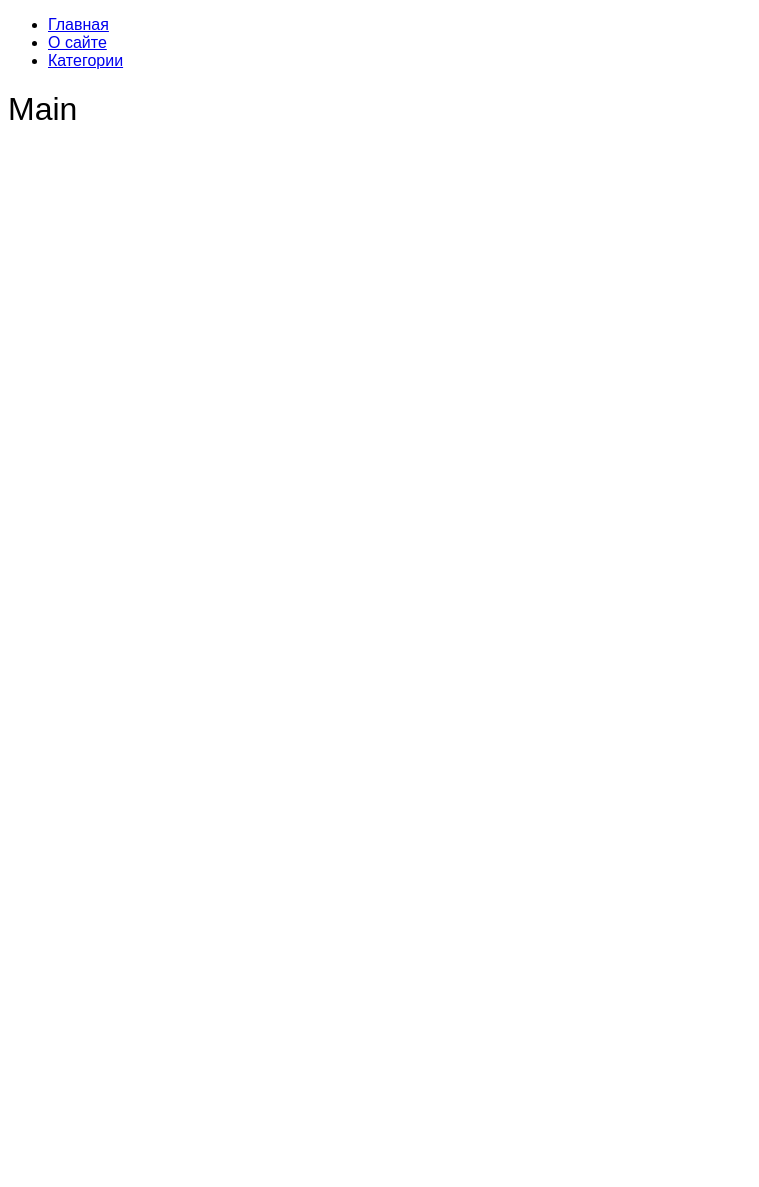
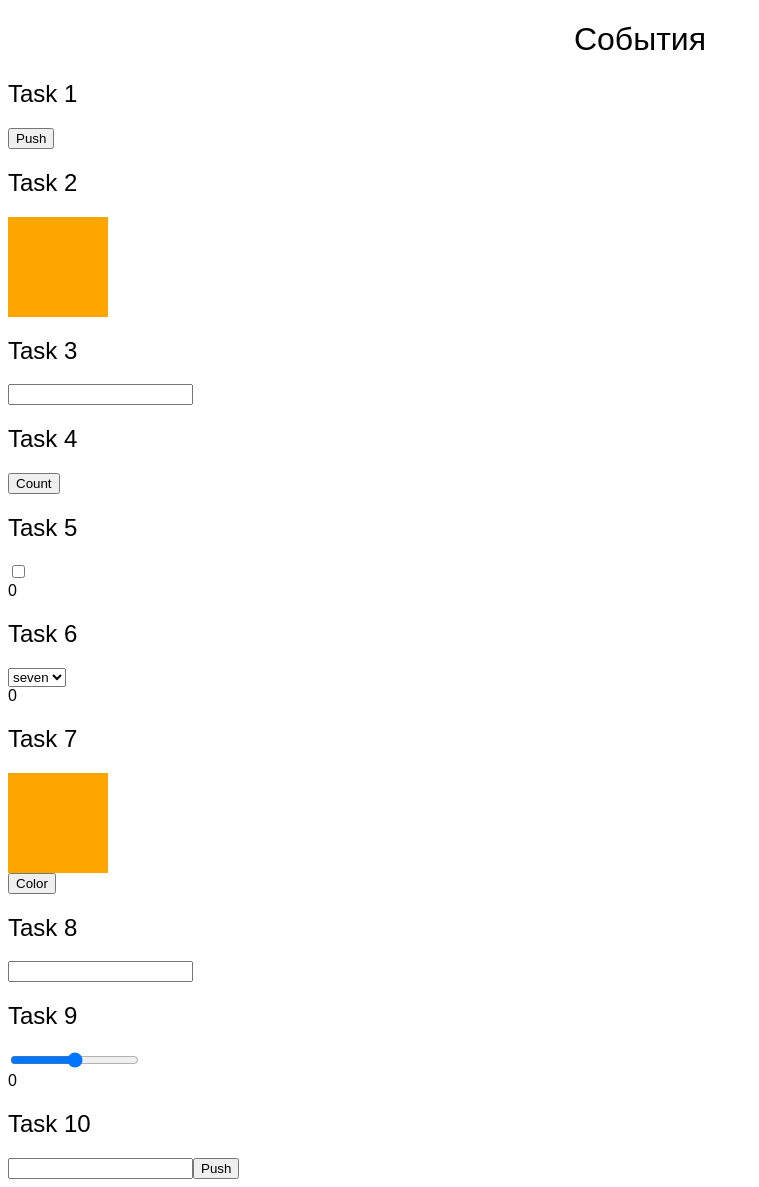
Before and after one commit to AndriiIladii/ReactCourse, a React (Create React App) app: page / in a window 1280 px wide. Shown: the whole page, without its empty margins (0-759 px from the left). Before the commit the page ends 800 px from the top, so only its background shows below. Built offline with nearby package versions, Linux system fonts and the light colour scheme; a web font is replaced by a local one.

Commit message:
lesson 4 done

```diff
--- a/src/About.jsx
+++ /dev/null
@@ -1,11 +0,0 @@
-import React from "react";
-
-const About = () => {
-  return (
-    <>
-      <h1>About</h1>
-    </>
-  );
-};
-
-export default About;
--- a/src/App.jsx
+++ b/src/App.jsx
@@ -1,31 +1,145 @@
 import React from "react";
-import Header from "./Header";
-import Category from "./Category";
-import About from "./About";
-import Footer from "./Footer";
-import Home from "./Home";
-import CategoryDescription from "./CategoryDescription";
-import Error from "./Error";
+import { useState } from "react";
 
-import { BrowserRouter as Router, Routes, Route, Link } from "react-router-dom";
 import * as styles from "./App.module.css";
 
 const App = () => {
+  let count4 = 0;
+
+  const [out5Value, setOut5Value] = useState(0);
+  const [output6Value, setOut6Value] = useState(0);
+  const [output8Value, setOut8Value] = useState("");
+  const [output9Value, setOut9Value] = useState(0);
+
+  let div6 = React.createRef();
+  let div7 = React.createRef();
+  let div8 = React.createRef();
+  let div9 = React.createRef();
+  let div10 = React.createRef();
+
+  function task1() {
+    console.log("task2");
+  }
+  function task2(event) {
+    event.target.classList.add("active");
+  }
+  function task3(event) {
+    console.log(event.target.value);
+  }
+  function task4() {
+    count4++;
+    console.log(count4);
+  }
+  function task5(event) {
+    let val = 0;
+    if (event.target.checked) val = event.target.value;
+    setOut5Value(val);
+  }
+  function task6() {
+    setOut6Value(inputChange.current.value);
+  }
+
+  function getRandomInt(min, max) {
+    return Math.floor(Math.random() * (max - min + 1)) + min;
+  }
+
+  function task7() {
+    div7.current.style.backgroundColor = `rgb(${getRandomInt(
+      0,
+      255
+    )}, ${getRandomInt(0, 255)}, ${getRandomInt(0, 255)})`;
+  }
+  function task8(event) {
+    if (!isNaN(+event.key)) {
+      setOut8Value(output8Value + 1);
+    } else {
+      setOut8Value(output8Value + 0);
+    }
+  }
+  function task9() {
+    setOut9Value(div9.current.value);
+  }
+  let ar10 = [5, 6, 7];
+  function task10() {
+    let value = div10.current.value;
+    ar10.push(value);
+    console.log(ar10);
+  }
   return (
     <>
-      <Router>
-        <Header />
-        <Routes>
-          <Route exact path="/" element={<Home />} />
-          <Route path="/About" element={<About />} />
-          <Route path="/Category" element={<Category />} />
-          <Route
-            path="/CategoryDescription/:url"
-            element={<CategoryDescription />}
-          />
-          <Route path="*" element={<Error />} />
-        </Routes>
-      </Router>
+      <h1>События</h1>
+      <section>
+        <h2>Task 1</h2>
+        <button className="task-1" onClick={task1}>
+          Push
+        </button>
+      </section>
+      <section>
+        <h2>Task 2</h2>
+        <div className={styles.task2} onMouseEnter={task2}></div>
+      </section>
+      <section>
+        <h2>Task 3</h2>
+        <input type="text" className="task-3" onInput={task3} />
+      </section>
+      <section>
+        <h2>Task 4</h2>
+        <button className="task-4" onClick={task4}>
+          Count
+        </button>
+      </section>
+      <section>
+        <h2>Task 5</h2>
+        <input type="checkbox" defaultalue="55" onChange={task5} />
+        <div className="out5">{out5Value}</div>
+      </section>
+      <section>
+        <h2>Task 6</h2>
+        <select className="task-6" ref={div6} onChange={task6}>
+          <option value="7">seven</option>
+          <option value="4">four</option>
+          <option value="9">nine</option>
+          <option value="10">ten</option>
+        </select>
+        <div className="out6">{output6Value}</div>
+      </section>
+      <section>
+        <h2>Task 7</h2>
+        <div className={styles.block7} ref={div7}></div>
+        <button className="task-7" onClick={task7}>
+          Color
+        </button>
+      </section>
+      <section>
+        <h2>Task 8</h2>
+        <input
+          type="text"
+          className="task-8"
+          ref={div8}
+          onKeyUp={task8}
+        ></input>
+        <div className="out-8">{output8Value}</div>
+      </section>
+      <section>
+        <h2>Task 9</h2>
+        <input
+          type="range"
+          className="task-9"
+          ref={div9}
+          onInput={task9}
+        ></input>
+        <div className="out-9">{output9Value}</div>
+      </section>
+      <section>
+        <h2>Task 10</h2>
+        <input
+          type="number"
+          className="i-10"
+          ref={div10}
+          onClick={task10}
+        ></input>
+        <button className="task-10">Push</button>
+      </section>
     </>
   );
 };
--- a/src/App.module.css
+++ b/src/App.module.css
@@ -4,3 +4,34 @@
   font-family: "Bellota Text", sans-serif;
   font-weight: 400;
 }
+
+.container {
+  max-width: 1200px;
+  padding: 0 30px;
+  margin: 0 auto;
+  min-height: 100vh;
+  background-color: #b9b5b5;
+}
+
+h1 {
+  text-align: center;
+}
+
+#root {
+  margin: 40px auto;
+  max-width: 1000px;
+  background: #c0c0c0;
+  padding: 10px;
+}
+
+.test,
+.task2,
+.block7 {
+  width: 100px;
+  height: 100px;
+  background: orange;
+}
+
+.active {
+  border: 3px solid red;
+}
--- a/src/Category.jsx
+++ /dev/null
@@ -1,24 +0,0 @@
-import React from "react";
-import { useLocation, NavLink } from "react-router-dom";
-
-const Category = () => {
-  const url = useLocation();
-  return (
-    <>
-      <h1>Category</h1>
-      <ul>
-        <li>
-          <NavLink to={`${url.pathname}/notebook`}>Ноутбуки</NavLink>
-        </li>
-        <li>
-          <NavLink to={`${url.pathname}/monitor`}>Мониторы</NavLink>
-        </li>
-        <li>
-          <NavLink to={`${url.pathname}/cellphone`}>Мобильные телефоны</NavLink>
-        </li>
-      </ul>
-    </>
-  );
-};
-
-export default Category;
--- a/src/CategoryDescription.jsx
+++ /dev/null
@@ -1,14 +0,0 @@
-import React from "react";
-import { useParams, Link } from "react-router-dom";
-
-const CategoryDescription = () => {
-  let { url } = useParams();
-  return (
-    <>
-      <Link to="/Category"></Link>
-      <h1>Category: {url}</h1>
-    </>
-  );
-};
-
-export default CategoryDescription;
--- a/src/Error.jsx
+++ /dev/null
@@ -1,11 +0,0 @@
-import React from "react";
-
-const Error = () => {
-  return (
-    <>
-      <h1>404</h1>
-    </>
-  );
-};
-
-export default Error;
--- a/src/Footer.jsx
+++ /dev/null
@@ -1,7 +0,0 @@
-import React from "react";
-
-const Footer = () => {
-  return <></>;
-};
-
-export default Footer;
--- a/src/Header.jsx
+++ /dev/null
@@ -1,24 +0,0 @@
-import React from "react";
-import { Link } from "react-router-dom";
-
-const Header = () => {
-  return (
-    <>
-      <nav>
-        <ul>
-          <li>
-            <Link to="/">Главная</Link>
-          </li>
-          <li>
-            <Link to="/About">О сайте</Link>
-          </li>
-          <li>
-            <Link to="/Category">Категории</Link>
-          </li>
-        </ul>
-      </nav>
-    </>
-  );
-};
-
-export default Header;
--- a/src/Home.jsx
+++ /dev/null
@@ -1,11 +0,0 @@
-import React from "react";
-
-const Home = () => {
-  return (
-    <>
-      <h1>Main</h1>
-    </>
-  );
-};
-
-export default Home;
```
